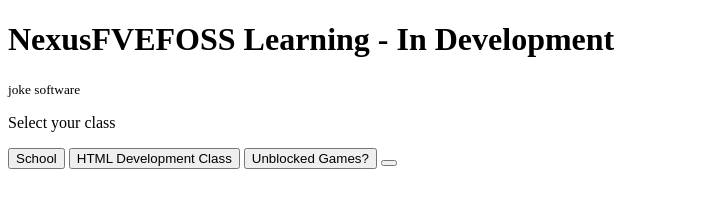
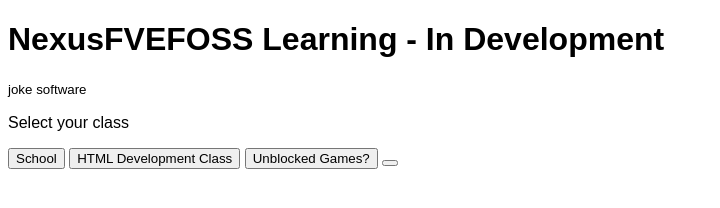
Before and after one commit to NexusSfan/NexusFVEFOSS-Learning, a plain HTML site: page index.html in a window 1280 px wide. Shown: the whole page, without its empty margins (0-720 px from the left). Drawn offline with Linux system fonts and the light colour scheme.

Commit message:
Update index.html

```diff
--- a/index.html
+++ b/index.html
@@ -1,5 +1,8 @@
 <!DOCTYPE html>
 <html>
+<style>
+html,body,h1,h2,h3,h4,h5,h6 {font-family: "Ubuntu", sans-serif;}
+</style>
 <title>NexusFVEFOSS Learning</title>
 <body>
 
```
